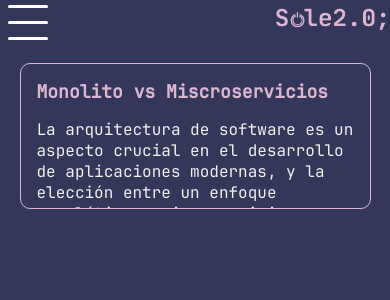
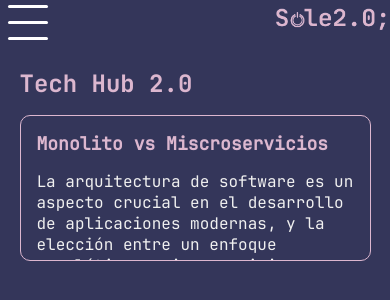
Before and after one commit to SoleMer/soledadmerino, an Angular app: page /tech-hub in a window 390 px wide. Shown: the top 300 px of the page. Built offline with nearby package versions, Linux system fonts and the light colour scheme.

Commit message:
Se agrega error 404 y mejoras visuales

```diff
--- a/src/app/pages/tech-hub/tech-hub.component.scss
+++ b/src/app/pages/tech-hub/tech-hub.component.scss
@@ -60,6 +60,12 @@ a {
     }
 }
 
+@media (max-width: 850px) {
+    .content {
+        margin-top: 8vh;
+    }
+}
+
 @media (max-width: 1499px) {
 
 
```
